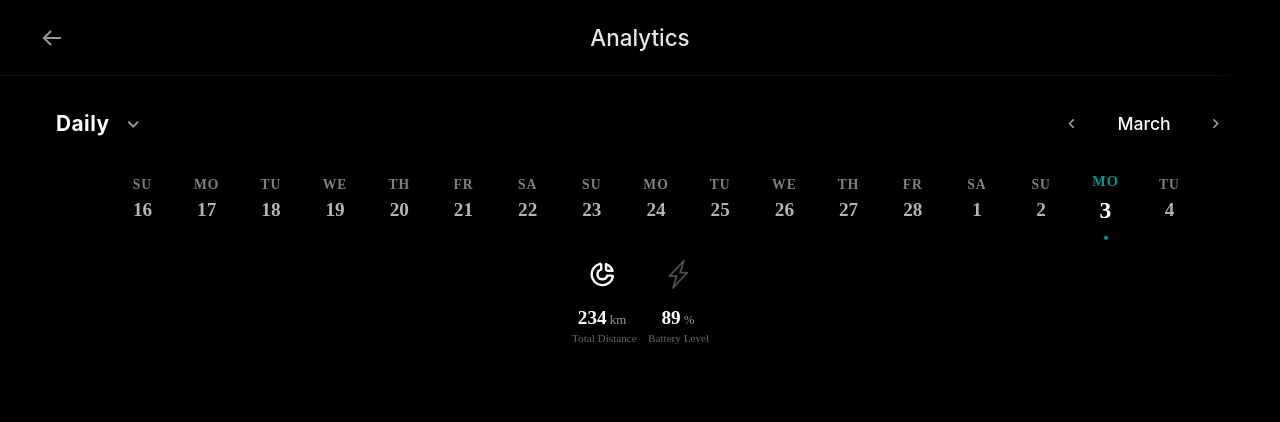
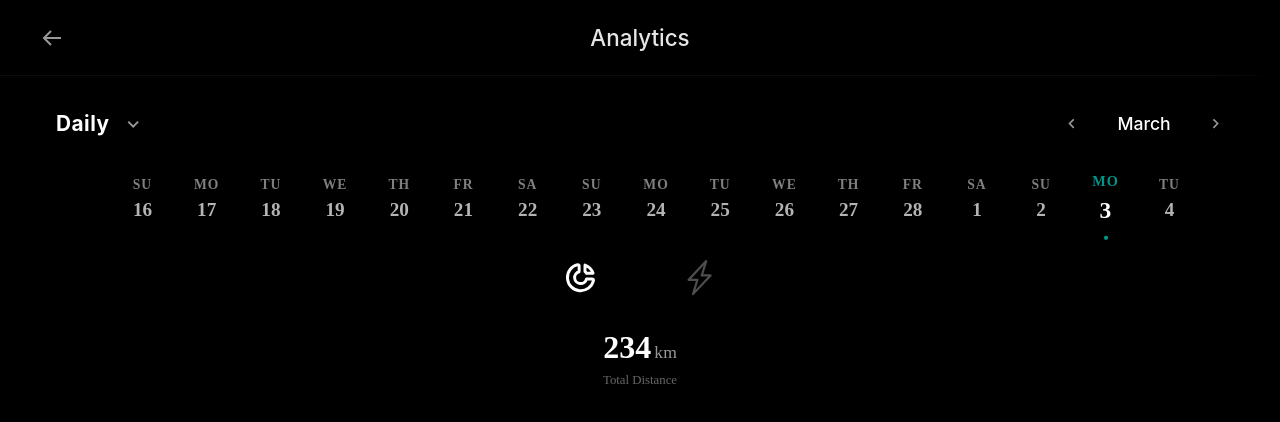
Before and after one commit to KarthickBalamurugan/Codevolt, a React (Vite) app in the folder frontend/: page /stats in a window 1280 px wide. Shown: the top 422 px of the page. Built offline with nearby package versions, Linux system fonts and the light colour scheme.

Commit message:
Completed frontend

```diff
--- a/frontend/src/pages/Analytics.tsx
+++ b/frontend/src/pages/Analytics.tsx
@@ -248,22 +248,18 @@ const DateText = styled.span<{ isActive?: boolean }>`
 
 const IconButtonsContainer = styled.div`
   display: flex;
-  justify-content: center;
-  gap: 1rem; // Reduced gap between icons
+  flex-direction: column;
+  align-items: center;
+  gap: 1rem;
   padding: 0.8rem 3rem;
   width: 100%;
-
-  @media (max-width: 768px) {
-    padding: 0.5rem 1.5rem;
-    gap: 0.8rem;
-  }
 `;
 
-const IconWrapper = styled.div`
+const IconsWrapper = styled.div`
   display: flex;
-  flex-direction: column;
-  align-items: center;
-  gap: 0.5rem;
+  justify-content: center;
+  gap: 4rem;
+  width: 100%;
 `;
 
 const IconButton = styled.button<{ active?: boolean }>`
@@ -276,10 +272,9 @@ const IconButton = styled.button<{ active?: boolean }>`
   color: ${props => props.active ? '#fff' : 'rgba(255, 255, 255, 0.3)'};
   cursor: pointer;
   transition: all 0.3s ease;
-  border-radius: 50%;
 
   svg {
-    font-size: 1.8rem;
+    font-size: 2.2rem;
   }
 
   &:hover {
@@ -292,12 +287,13 @@ const StatsContainer = styled.div`
   display: flex;
   flex-direction: column;
   align-items: center;
-  gap: 0.2rem;
+  gap: 0.4rem;
+  margin-top: 0.5rem;
 `;
 
 const StatValue = styled.div`
-  font-size: 1.2rem;
-  font-weight: 600;
+  font-size: 2rem;
+  font-weight: 700;
   color: white;
   display: flex;
   align-items: baseline;
@@ -305,18 +301,15 @@ const StatValue = styled.div`
 `;
 
 const StatUnit = styled.span`
-  font-size: 0.8rem;
+  font-size: 1.1rem;
   color: rgba(255, 255, 255, 0.6);
   font-weight: 500;
 `;
 
 const StatLabel = styled.span`
-  font-size: 0.7rem;
+  font-size: 0.8rem;
   color: rgba(255, 255, 255, 0.4);
   font-weight: 500;
-  max-width: 60px;
-  text-align: center;
-  white-space: nowrap;
 `;
 
 const Analytics = () => {
@@ -391,35 +384,27 @@ const Analytics = () => {
         </DayScroller>
 
         <IconButtonsContainer>
-          <IconWrapper>
+          <IconsWrapper>
             <IconButton
               active={activeView === 'performance'}
               onClick={() => setActiveView('performance')}
             >
               <TbChartDonut />
             </IconButton>
-            <StatsContainer>
-              <StatValue>
-                234<StatUnit>km</StatUnit>
-              </StatValue>
-              <StatLabel>Total Distance</StatLabel>
-            </StatsContainer>
-          </IconWrapper>
-
-          <IconWrapper>
             <IconButton
               active={activeView === 'energy'}
               onClick={() => setActiveView('energy')}
             >
               <BsLightningCharge />
             </IconButton>
-            <StatsContainer>
-              <StatValue>
-                89<StatUnit>%</StatUnit>
-              </StatValue>
-              <StatLabel>Battery Level</StatLabel>
-            </StatsContainer>
-          </IconWrapper>
+          </IconsWrapper>
+
+          <StatsContainer>
+            <StatValue>
+              234<StatUnit>km</StatUnit>
+            </StatValue>
+            <StatLabel>Total Distance</StatLabel>
+          </StatsContainer>
         </IconButtonsContainer>
 
         {/* Analytics content will go here */}
```
